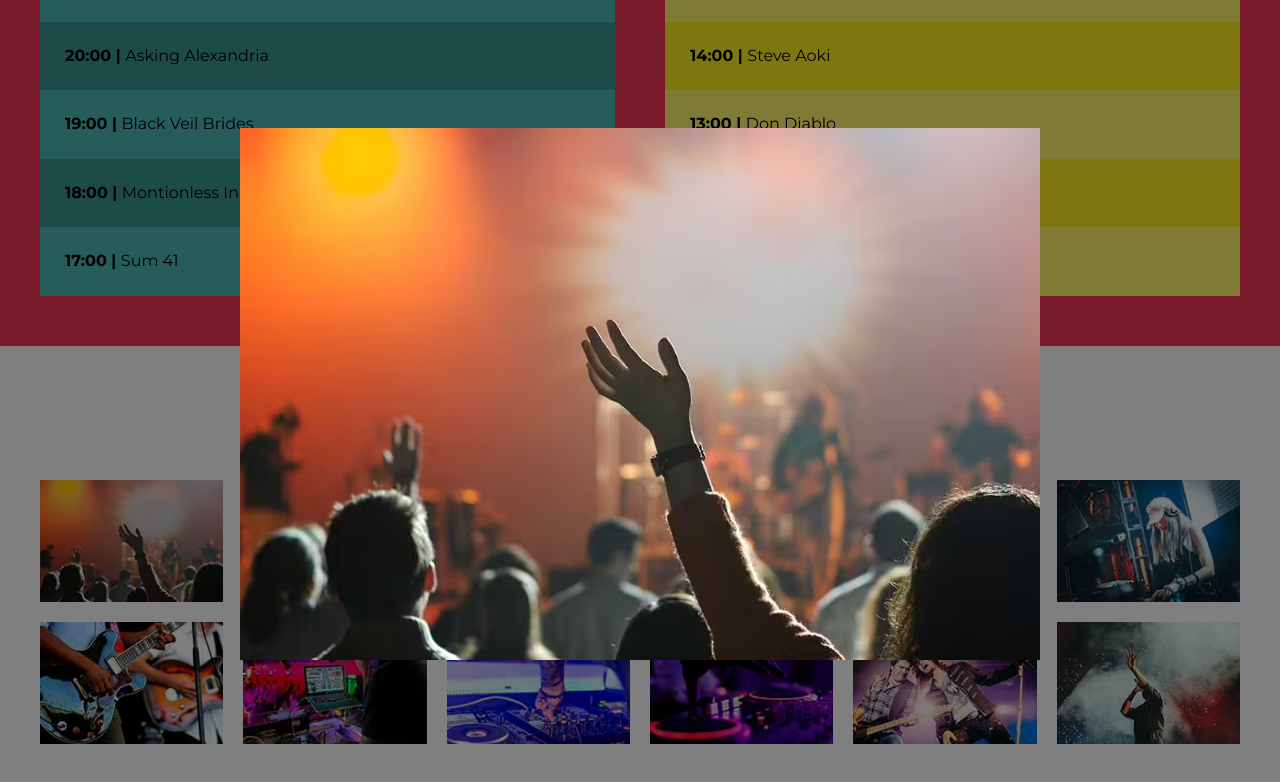
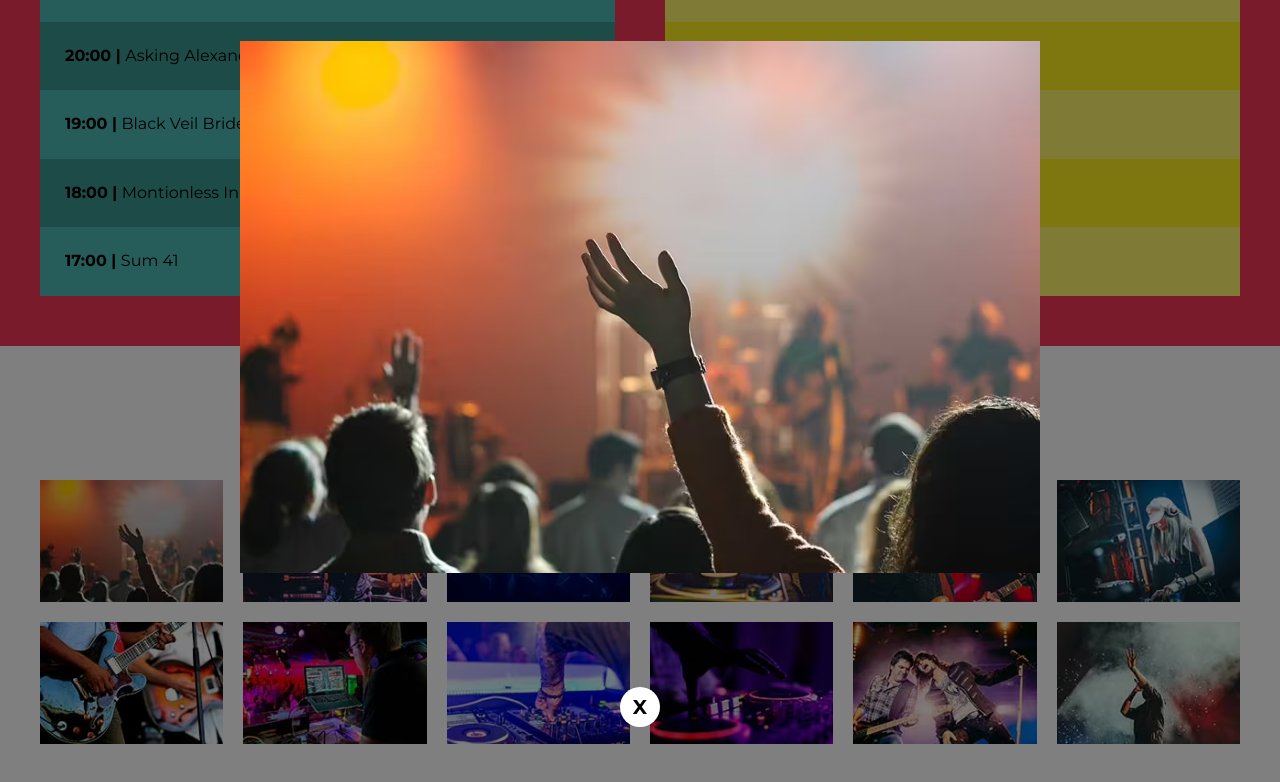
Before and after one commit to jb-rgb/FESTIVAL-MUSICA, a website: page index.html in a window 1280 px wide. Both pictures are taken after a click on the element 131 px from the left and 3039 px from the top of the page. Shown: the part 2499-3281 px from the top of the page. Drawn offline with Linux system fonts and the light colour scheme; files that its build step writes are made by us from their sources.

Commit message:
Se finalizó la sección de Galería.

```diff
--- a/src/js/app.js
+++ b/src/js/app.js
@@ -9,7 +9,7 @@ function iniciarApp() {
 function crearGaleria() {
     const galeria = document.querySelector('.galeria-imagenes');
     for(let i = 1; i <= 12; i++) {
-        const imagen = document.createElement('picture');
+        const imagen = document.createElement('PICTURE');
         imagen.innerHTML = `
             <source srcset="build/img/thumb/${i}.avif" type="image/avif">
             <source srcset="build/img/thumb/${i}.webp" type="image/webp">
@@ -29,9 +29,27 @@ function mostrarImagen(id) {
         <source srcset="build/img/grande/${id}.webp" type="image/webp">
         <img loading="lazy" src="build/img/grande/${id}.jpg" alt="Imagen Galeria">
     `;
-    const overlay = document.createElement('div');
+    // Crear el Overlay con la imagen
+    const overlay = document.createElement('DIV');
     overlay.appendChild(imagen);
     overlay.classList.add('overlay');
+    overlay.onclick = function () {
+        const body = document.querySelector('body');
+        body.classList.remove('fijar-body');
+        overlay.remove();
+    }
+    // Botón para cerrar el modal
+    const cerrarModal = document.createElement('P');
+    cerrarModal.textContent = 'X';
+    cerrarModal.classList.add('btn-cerrar');
+    cerrarModal.onclick = function () {
+        const body = document.querySelector('body');
+        body.classList.remove('fijar-body');
+        overlay.remove();
+    }
+    overlay.appendChild(cerrarModal);
+    // Añadir la imagen al HTML
     const body = document.querySelector('body');
     body.appendChild(overlay);
+    body.classList.add('fijar-body');
 }
--- a/src/scss/base/_globales.scss
+++ b/src/scss/base/_globales.scss
@@ -14,6 +14,9 @@ html {
 body {
     font-family: var.$fuente-principal;
     font-size: 1.6rem;
+    &.fijar-body {
+        overflow: hidden;
+    }
 }
 
 p {
--- a/src/scss/layout/_galeria.scss
+++ b/src/scss/layout/_galeria.scss
@@ -38,3 +38,17 @@
         max-width: 80rem;
     }
 }
+
+.btn-cerrar {
+    width: 4rem;
+    height: 4rem;
+    border-radius: 50%;
+    background-color: var.$blanco;
+    color: var.$negro;
+    display: grid;
+    place-items: center;
+    font-weight: 700;
+    &:hover {
+        cursor: pointer;
+    }
+}
```
Also changed, not shown: build/css/app.css, build/js/app.js.
